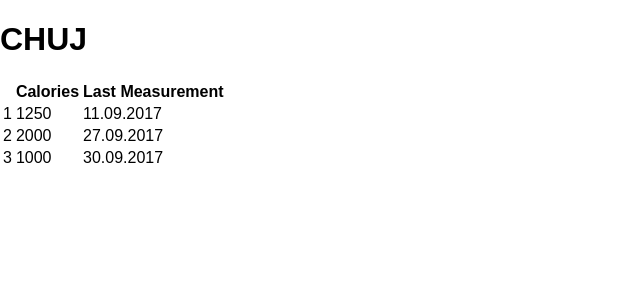
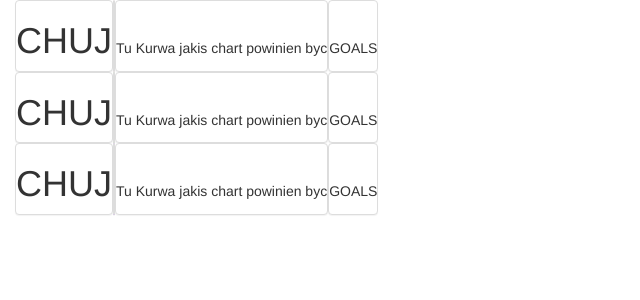
Before and after one commit to Killavus/goals, a React app in the folder frontend/: page / in a window 1280 px wide. Shown: the top 300 px of the page, without its empty margins (0-640 px from the left). Built offline with nearby package versions, Linux system fonts and the light colour scheme.

Commit message:
basic frontend

```diff
--- a/frontend/package.json
+++ b/frontend/package.json
@@ -10,6 +10,7 @@
     "babel-loader": "7.1.1",
     "babel-preset-react-app": "^3.0.2",
     "babel-runtime": "6.26.0",
+    "bootstrap": "^3.3.7",
     "case-sensitive-paths-webpack-plugin": "2.1.1",
     "chalk": "1.1.3",
     "css-loader": "0.28.4",
--- /dev/null
+++ b/frontend/src/components/shared/tableHeightHack.js
@@ -0,0 +1,21 @@
+import React, { Children, Component } from 'react'
+
+class TableHeightHack extends Component {
+  render () {
+    const { children } = this.props
+
+    const tableStyle = { display: 'table' }
+    const tableRowStyle = { display: 'table-row' }
+    const tableCellStyle = { display: 'table-cell', height: '100%' }
+
+    return (
+        <div style={tableStyle}>
+          <div style={tableRowStyle}>
+            {Children.map(children, (child) => React.cloneElement(child, { style: tableCellStyle }))}
+          </div>
+        </div>
+    )
+  }
+}
+
+export default TableHeightHack;
--- a/frontend/src/components/track/TrackList.js
+++ /dev/null
@@ -1,24 +0,0 @@
-import React from 'react';
-import TrackListRow from './TrackListRow';
-
-const TrackList = ( {tracks}) => {
-  return (
-      <table className="table">
-        <thead>
-        <tr>
-          <th>&nbsp;</th>
-          <th>Calories</th>
-          <th>Last Measurement</th>
-        </tr>
-        </thead>
-        <tbody>
-        {tracks.map(track =>
-            <TrackListRow key={track.id} track={track}/>
-        )}
-        </tbody>
-      </table>
-  );
-};
-
-
-export default TrackList;
--- a/frontend/src/components/track/TrackListRow.js
+++ b/frontend/src/components/track/TrackListRow.js
@@ -1,16 +1,20 @@
 import React from 'react';
+import {TrackSummaryHeader, TrackGoalsSummary, TrackColorPanel, TrackSummaryChart} from "./TrackSummaryHeader";
+import {Row,Col} from 'react-bootstrap';
+import TableHeightHack from '../shared/tableHeightHack';
 
 
 const TrackListRow = ( {track} ) => {
   return (
-      <tr>
-        <td>{track.id}</td>
-        <td>{track.calories}</td>
-        <td>{track.lastMeas}</td>
-      </tr>
+    <TableHeightHack>
+       <TrackSummaryHeader trackHeader={track}/>
+       <TrackColorPanel trackId={track.id}/>
+       <TrackSummaryChart trackChart={null}/>
+       <TrackGoalsSummary trackGoalsSummary={null}/>
+    </TableHeightHack>
   );
 };
 
 
 
-export default  TrackListRow;
+export default TrackListRow;
--- /dev/null
+++ b/frontend/src/components/track/TrackSummaryHeader.js
@@ -0,0 +1,36 @@
+import React from 'react'
+import {Panel, Button} from 'react-bootstrap';
+
+export const TrackSummaryHeader = ({trackHeader, style}) => {
+    return(
+        <Panel footer='MARCIN PEDAł' style={style}>
+         <h1>CHUJ</h1>
+        </Panel>
+    )
+};
+
+export const TrackColorPanel = ({trackId, style}) => {
+    var colors = '#'+(Math.random()*0xFFFFFF<<0).toString(16);
+
+    return(
+        <Panel style={Object.assign({}, style, {backgroundColor: colors})}>
+          <br />
+        </Panel>
+    )
+};
+
+export const TrackSummaryChart = ({trackChart, style}) => {
+    return(
+        <Panel style={style}>
+          Tu Kurwa jakis chart powinien byc
+        </Panel>
+    )
+};
+
+export const TrackGoalsSummary = ({trackGoalsSummary, style}) => {
+    return(
+        <Panel style={style}>
+          GOALS
+        </Panel>
+    )
+};
--- a/frontend/src/components/track/Tracks.js
+++ b/frontend/src/components/track/Tracks.js
@@ -1,19 +1,19 @@
 import React, {Component} from 'react';
 import {connect} from 'react-redux';
-import TrackList from "./TrackList";
 import {bindActionCreators} from 'redux';
 import * as trackActions from '../../actions/trackActions';
+import TrackListRow from './TrackListRow';
+import {Table} from 'react-bootstrap';
 
 class Tracks extends Component {
   constructor(props, context){
     super(props,context);
   }
   render(){
-    console.log(this);
     return(
-        <div className="jumbotron">
-          <h1> CHUJ </h1>
-          <TrackList tracks={this.props.tracks}/>
+        <div>
+          {this.props.tracks.map(track =>
+            <TrackListRow key={track.id} track={track}/>)}
         </div>
     )
   }
--- a/frontend/src/index.js
+++ b/frontend/src/index.js
@@ -5,6 +5,7 @@ import App from './App';
 import registerServiceWorker from './registerServiceWorker';
 import {Router,Route, IndexRoute, browserHistory} from 'react-router';
 import Tracks from './components/track/Tracks';
+import 'bootstrap/dist/css/bootstrap.css';
 
 
 
```
Also changed, not shown: 1 other file (tests, documents, lock files or other folders).
